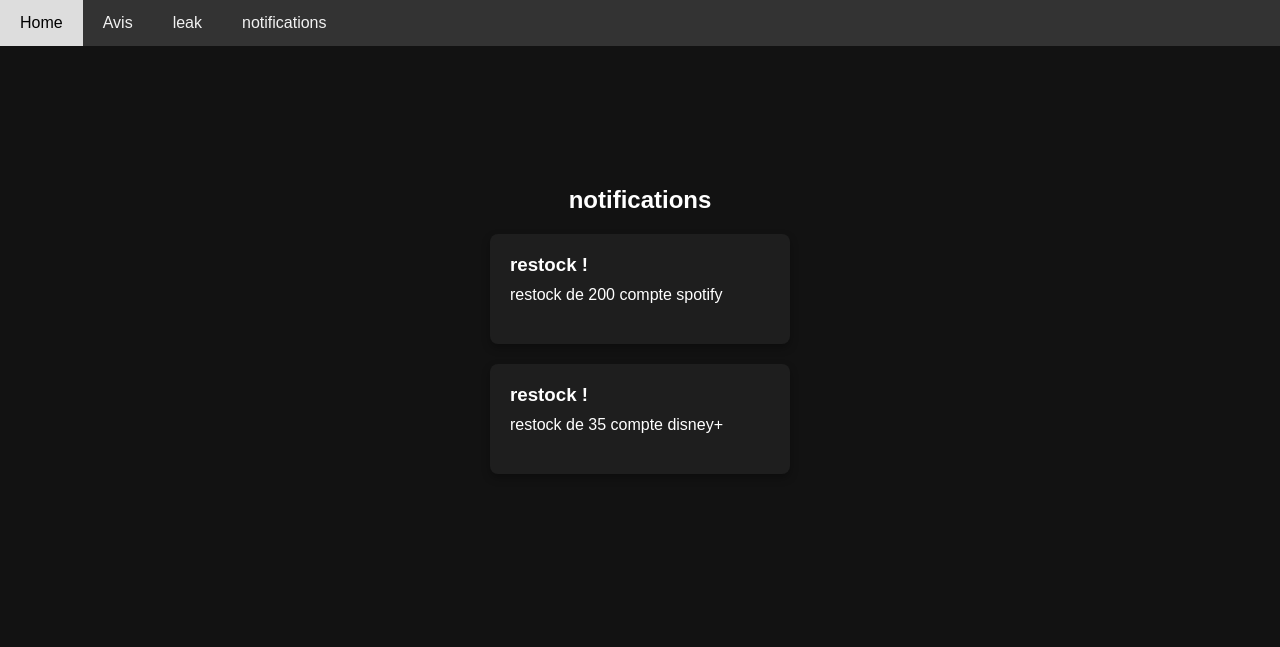
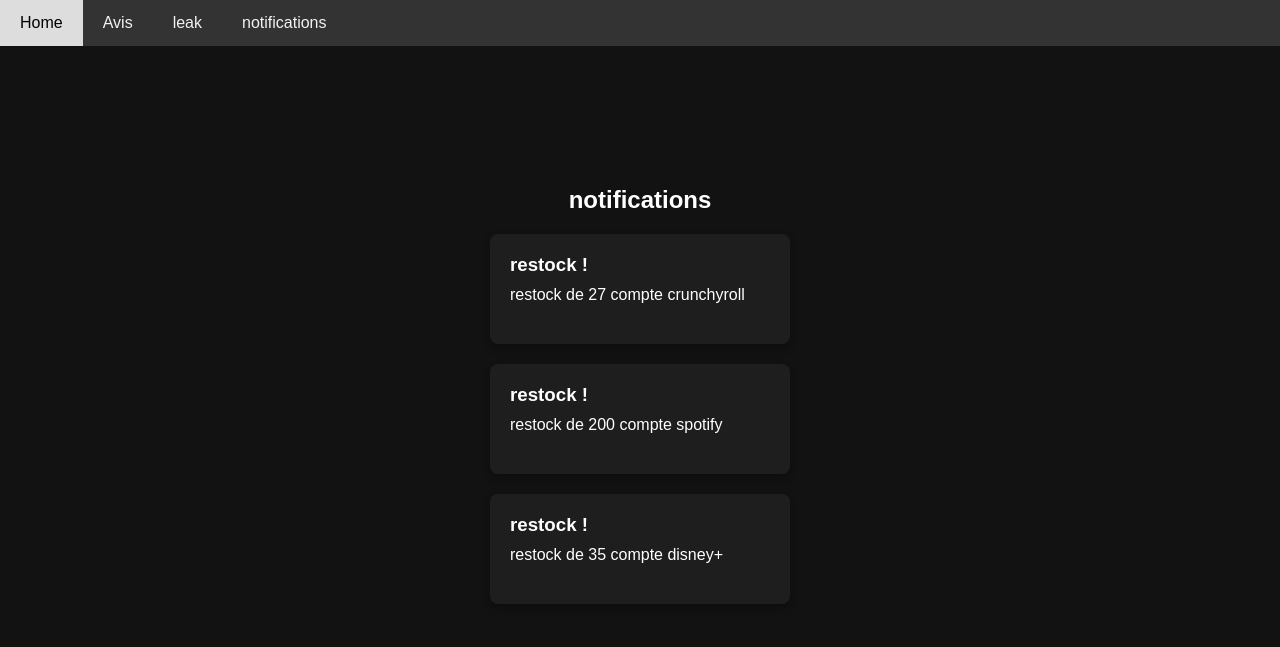
Before and after one commit to blasterjaxx200/nexusgen, a website: page notification.html in a window 1280 px wide. Drawn offline with Linux system fonts and the light colour scheme.

Commit message:
Update notification.html

```diff
--- a/notification.html
+++ b/notification.html
@@ -71,6 +71,12 @@
 
     <div class="container">
         <h2>notifications</h2>
+         <div class="review">
+            <h3>restock !</h3>
+            <p>restock de 27 compte crunchyroll</p>
+
+
+        </div>
 
         <div class="review">
             <h3>restock !</h3>
```
